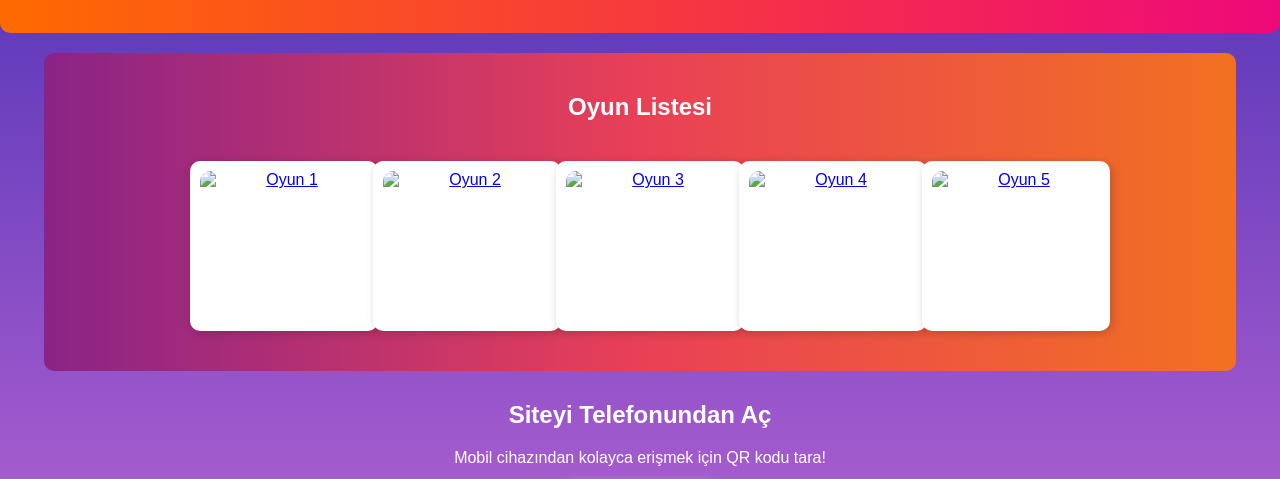
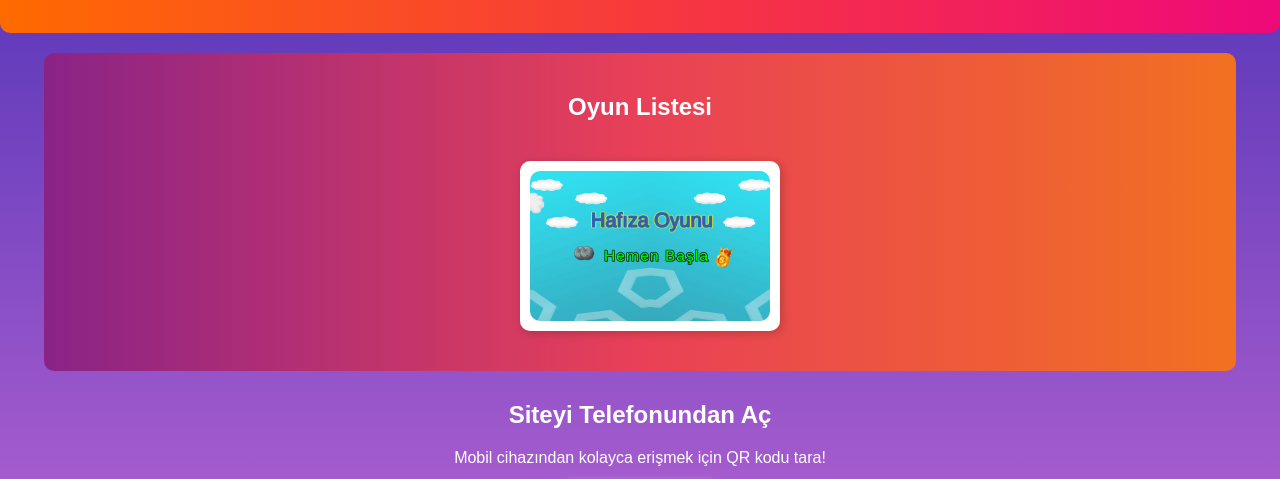
Before and after one commit to Sthonem/Skor-Oyun, a plain HTML site: page index.html in a window 1280 px wide. Shown: the part 321-800 px from the top of the page. Drawn offline with Linux system fonts and the light colour scheme.

Commit message:
Show only the game that exists
The landing page keeps the one playable Unity WebGL game (Mind Game) with
a working thumbnail; dead cards, links and empty placeholder pages are
gone. README says what is hosted.

Co-Authored-By: Claude Opus 5.5 <noreply@anthropic.com>

```diff
--- a/css/style.css
+++ b/css/style.css
@@ -54,7 +54,7 @@ header {
 /* Oyun Kartları */
 .game-grid {
     display: grid;
-    grid-template-columns: repeat(5, 1fr);
+    grid-template-columns: repeat(auto-fit, minmax(150px, 240px));
     gap: 15px;
     padding: 20px;
     justify-content: center;
--- a/index.html
+++ b/index.html
@@ -26,20 +26,8 @@
     <section id="games">
         <h2 id="game-list-title">Oyun Listesi</h2>
         <div class="game-grid">
-            <a href="game.html?oyun=oyun1" class="game-card">
-                <img src="assets/oyun1.jpg" alt="Oyun 1">
-            </a>
-            <a href="game.html?oyun=oyun2" class="game-card">
-                <img src="assets/oyun2.jpg" alt="Oyun 2">
-            </a>
-            <a href="game.html?oyun=oyun3" class="game-card">
-                <img src="assets/oyun3.jpg" alt="Oyun 3">
-            </a>
-            <a href="game.html?oyun=oyun4" class="game-card">
-                <img src="assets/oyun4.jpg" alt="Oyun 4">
-            </a>
-            <a href="game.html?oyun=oyun5" class="game-card">
-                <img src="assets/oyun5.jpg" alt="Oyun 5">
+            <a href="games/WebGLMindGame/index.html" class="game-card">
+                <img src="assets/mind-game.png" alt="Mind Game (Hafıza Oyunu)">
             </a>
         </div>
     </section>
```
Also changed, not shown: about.html (deleted), assets/mind-game.png (added), game.html (deleted), 1 other file.
